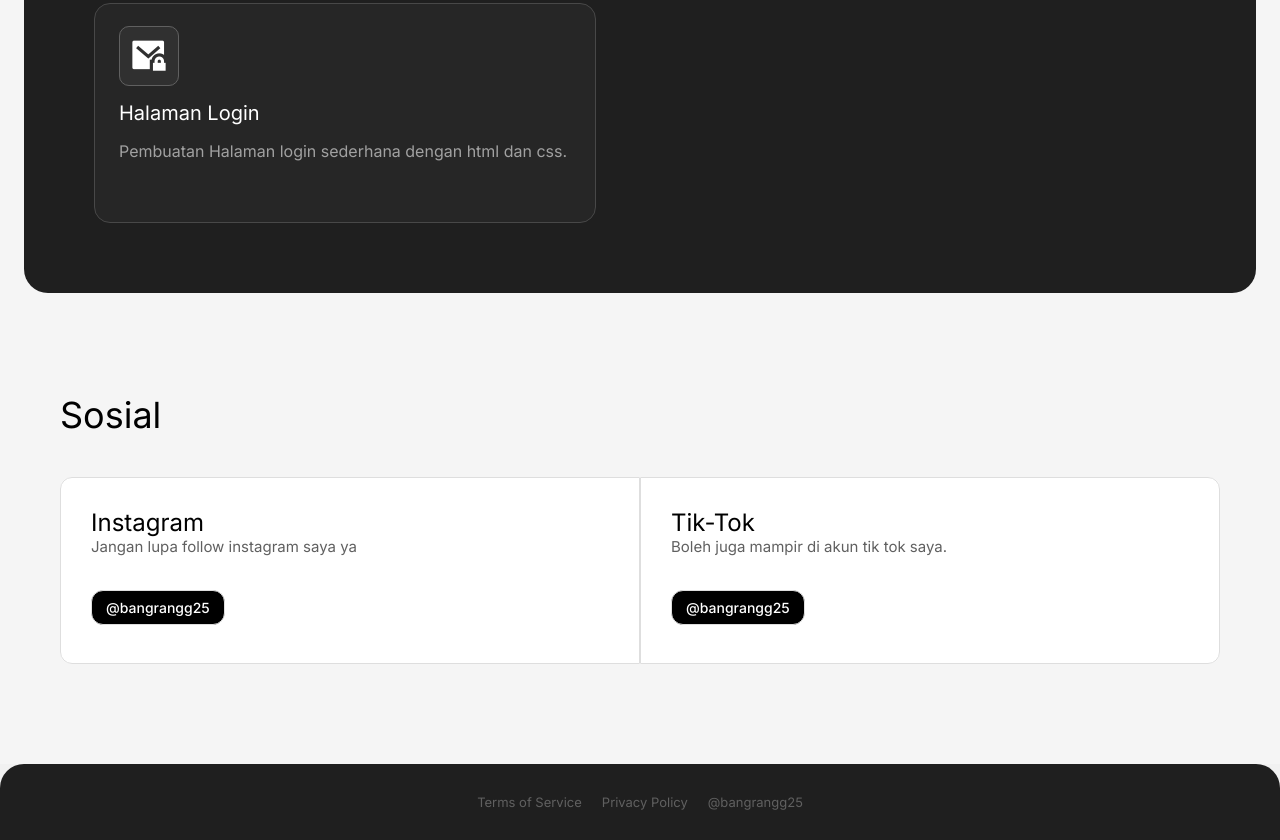
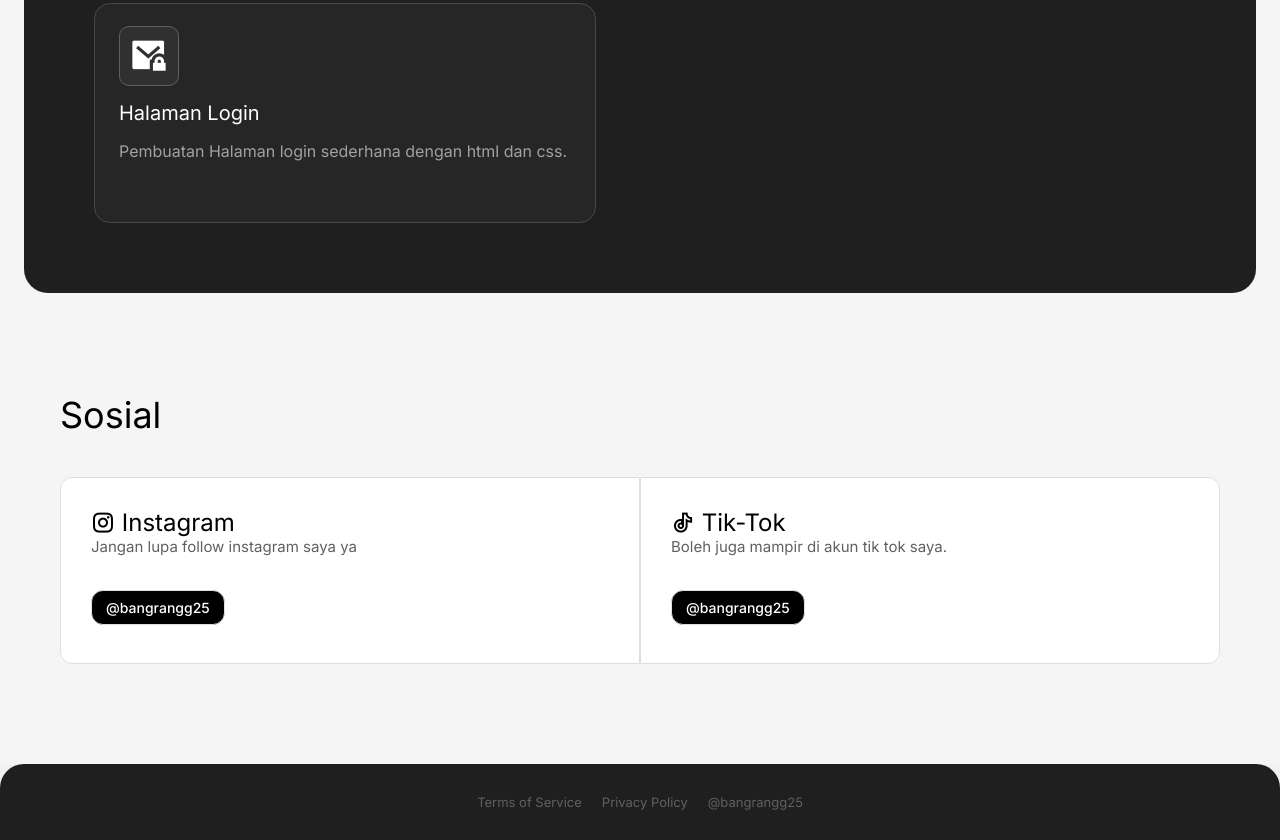
Before and after one commit to bangrangga25/portofolio2, a plain HTML site: page main.html in a window 1280 px wide. Shown: the part 2627-3467 px from the top of the page. Drawn offline with nearby package versions, Linux system fonts and the light colour scheme.

Commit message:
Update main.html

```diff
--- a/main.html
+++ b/main.html
@@ -122,14 +122,14 @@
         <h2>Sosial</h2>
         <div class="items">
           <div class="item">
-            <h2>Instagram</h2>
+            <h2><i class="ri-instagram-line"></i> Instagram</h2>
             <p>Jangan lupa follow instagram saya ya</p>
             <a href="https://www.instagram.com/bangrangg25_?igsh=MXJvaDZmeWxrYnBqYg==">
               <button>@bangrangg25</button>
             </a>
           </div>
           <div class="item">
-            <h2>Tik-Tok</h2>
+            <h2><i class="ri-tiktok-line"></i> Tik-Tok</h2>
             <p>Boleh juga mampir di akun tik tok saya.</p>
             <a href="https://www.tiktok.com/@bangrangg25_?_t=8omjTeNeyCv&_r=1">
               <button>@bangrangg25</button>
```
